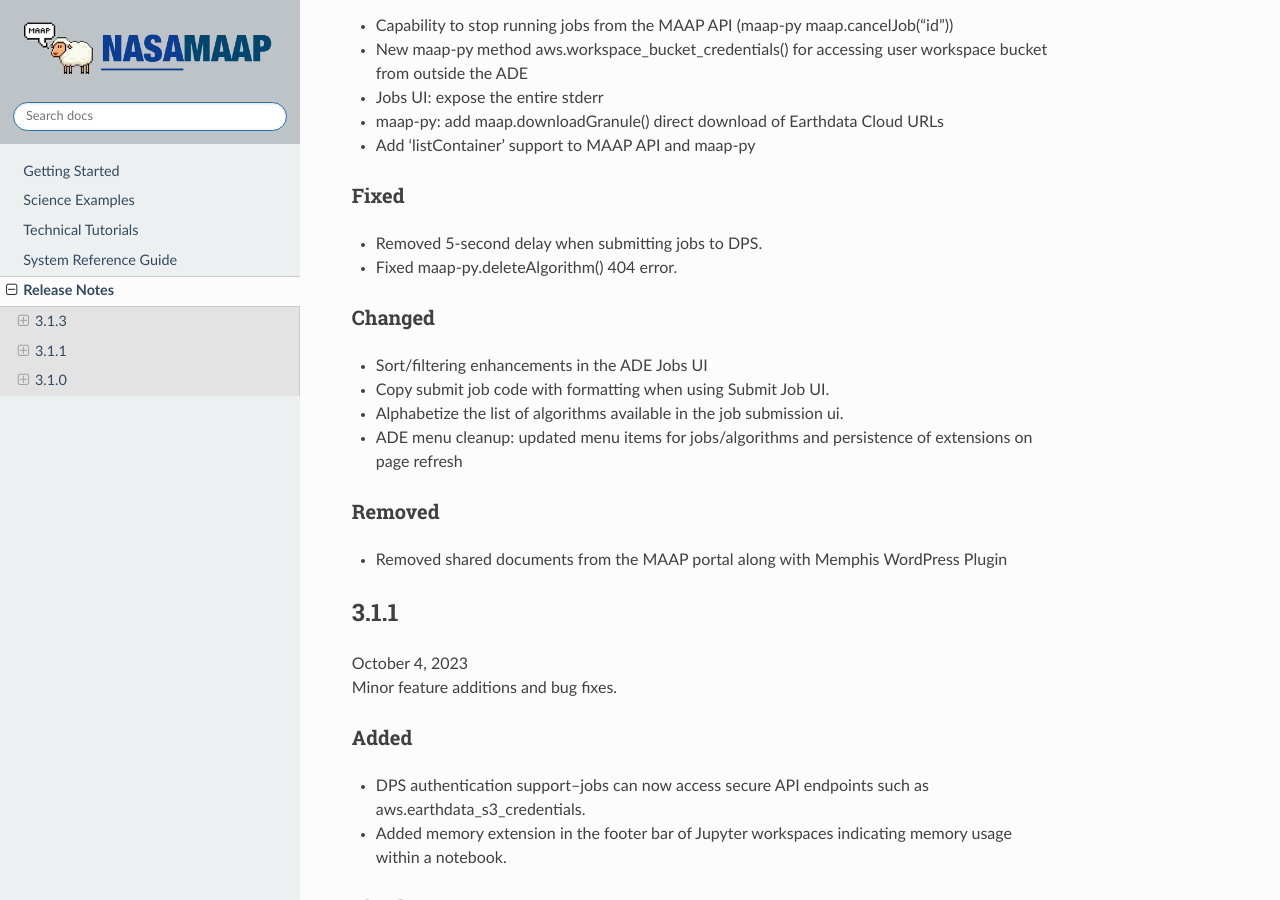
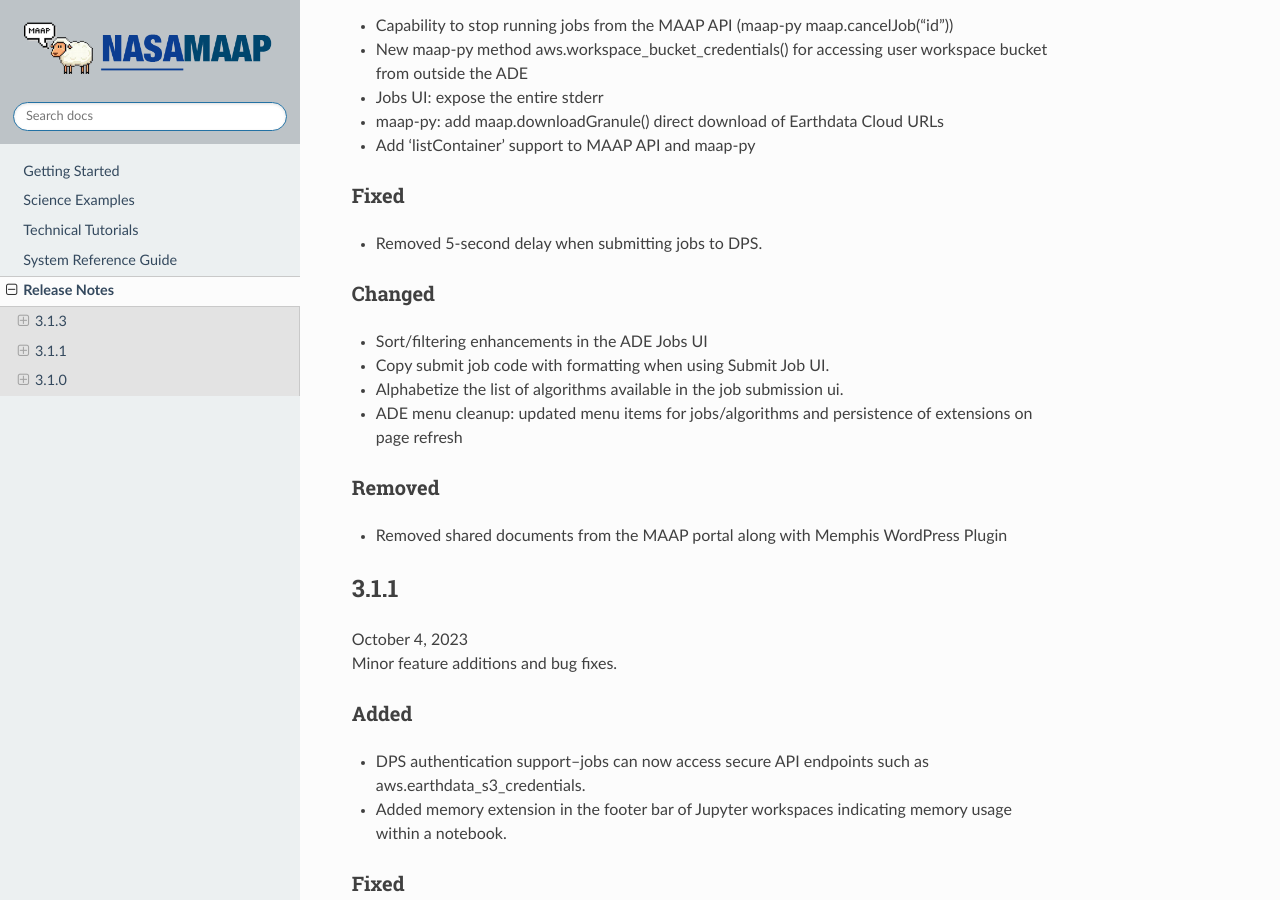
Before and after one commit to MAAP-Project/maap-documentation, a Sphinx documentation site: the page built from docs/source/release_notes.rst, in a window 1280 px wide and 900 px high, scrolled down 324 px. Built offline with Sphinx 7.4.7 and the Read the Docs theme 2.0.0, drawn with Linux system fonts in a browser that asks for light colours; pages that are not in the unit, such as notebooks, are missing from menus.

Commit message:
Remove duplicate note

```diff
--- a/docs/source/release_notes.rst
+++ b/docs/source/release_notes.rst
@@ -19,7 +19,6 @@ Added
 Fixed
 ^^^^^^^^^^^^
 * Removed 5-second delay when submitting jobs to DPS.
-* Fixed maap-py.deleteAlgorithm() 404 error.
 
 Changed
 ^^^^^^^^^^^^
```
